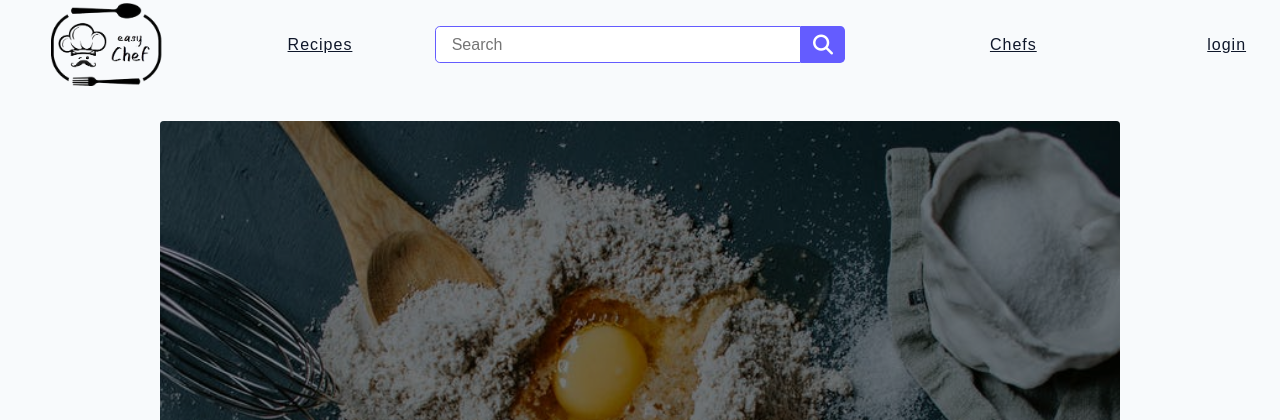
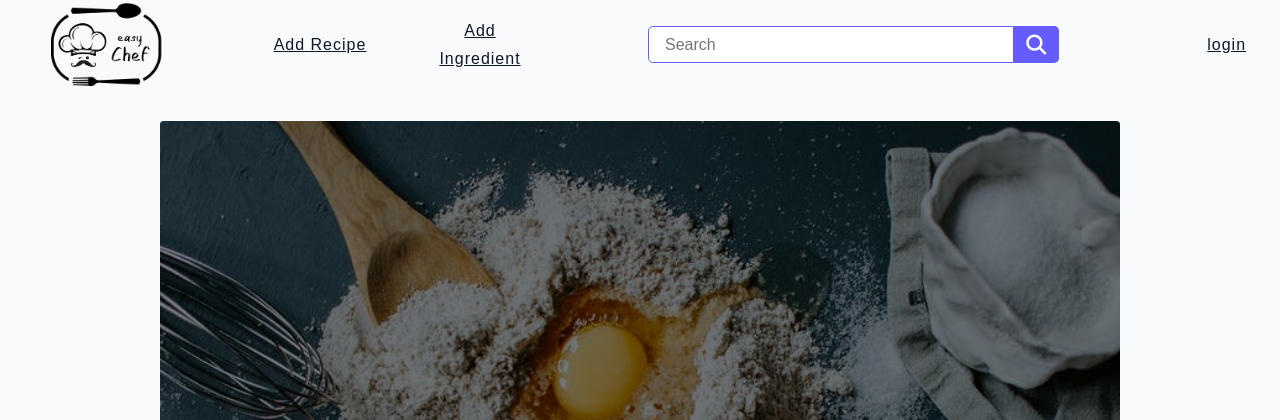
Before and after one commit to cipst/EasyChef, a PHP site: page / in a window 1280 px wide. Shown: the top 420 px of the page. Run offline with PHP 8.4, Linux system fonts and the light colour scheme.

Commit message:
fixed navbar with new link to pages + fixed content width on mobile

```diff
--- a/progetto_finale/php/top.php
+++ b/progetto_finale/php/top.php
@@ -50,7 +50,8 @@ session_start();
                     <img src="images/final_logo.png" alt="EasyChef">
                 </a>
             </li>
-            <li id="recipe"><a href="recipes.php">Recipes</a></li>
+            <li id="add-recipe"><a href="add_recipe.php">Add Recipe</a></li>
+            <li id="add-ingredient"><a href="add_ingredient.php">Add Ingredient</a></li>
             <li id="search">
                 <form id="nav-search">
                     <input type="text" placeholder="Search">
@@ -59,7 +60,6 @@ session_start();
                     </button>
                 </form>
             </li>
-            <li id="chefs"><a href="chefs.php">Chefs</a></li>
             <!-- LOGIN or PROFILE (depends if the user is logged in or not) -->
             <!-- <li id="profile"><a href="profile.php">Profile</a></li> -->
             <li id="login"><a href="login.php">login</a></li>
--- a/progetto_finale/style/index.css
+++ b/progetto_finale/style/index.css
@@ -155,6 +155,12 @@ CONTENT
     padding: 2em 10em 0 10em;
 }
 
+@media screen and (max-width: 768px) {
+    .content {
+        padding: 2em 1em 0 1em;
+    }
+}
+
 /*
 ===============
 FOOTER
--- a/progetto_finale/style/navbar.css
+++ b/progetto_finale/style/navbar.css
@@ -54,16 +54,16 @@ nav #expanded #logo {
     grid-column: 1/3;
 }
 
-nav #expanded #recipe {
+nav #expanded #add-recipe {
     grid-column: 3/5;
 }
 
-nav #expanded #search {
-    grid-column: 5/9;
+nav #expanded #add-ingredient {
+    grid-column: 5/6;
 }
 
-nav #expanded #chefs {
-    grid-column: 10/11;
+nav #expanded #search {
+    grid-column: 7/11;
 }
 
 nav #expanded #login,
@@ -118,7 +118,7 @@ nav #expanded #nav-search button ion-icon {
         grid-column: 6/10;
     }
 
-    nav #expanded #recipe {
+    nav #expanded #add-recipe {
         grid-column: 4/6;
     }
 }
@@ -126,15 +126,15 @@ nav #expanded #nav-search button ion-icon {
 /* tablet screen */
 @media screen and (max-width: 768px) {
     nav #expanded #search {
-        grid-column: 7/10;
+        grid-column: 7/11;
     }
 
-    nav #expanded #recipe {
-        grid-column: 5/7;
+    nav #expanded #add-recipe {
+        grid-column: 3/5;
     }
 
-    nav #expanded #chefs {
-        grid-column: 11/12;
+    nav #expanded #add-ingredient {
+        grid-column: 5/7;
     }
 }
 
@@ -188,12 +188,12 @@ nav #expanded #nav-search button ion-icon {
         padding: 0 2em;
     }
 
-    nav #expanded #recipe {
+    nav #expanded #add-recipe {
         grid-column: 1;
         grid-row: 2/3;
     }
 
-    nav #expanded #chefs {
+    nav #expanded #add-ingredient {
         grid-column: 1;
         grid-row: 3/4;
     }
```
